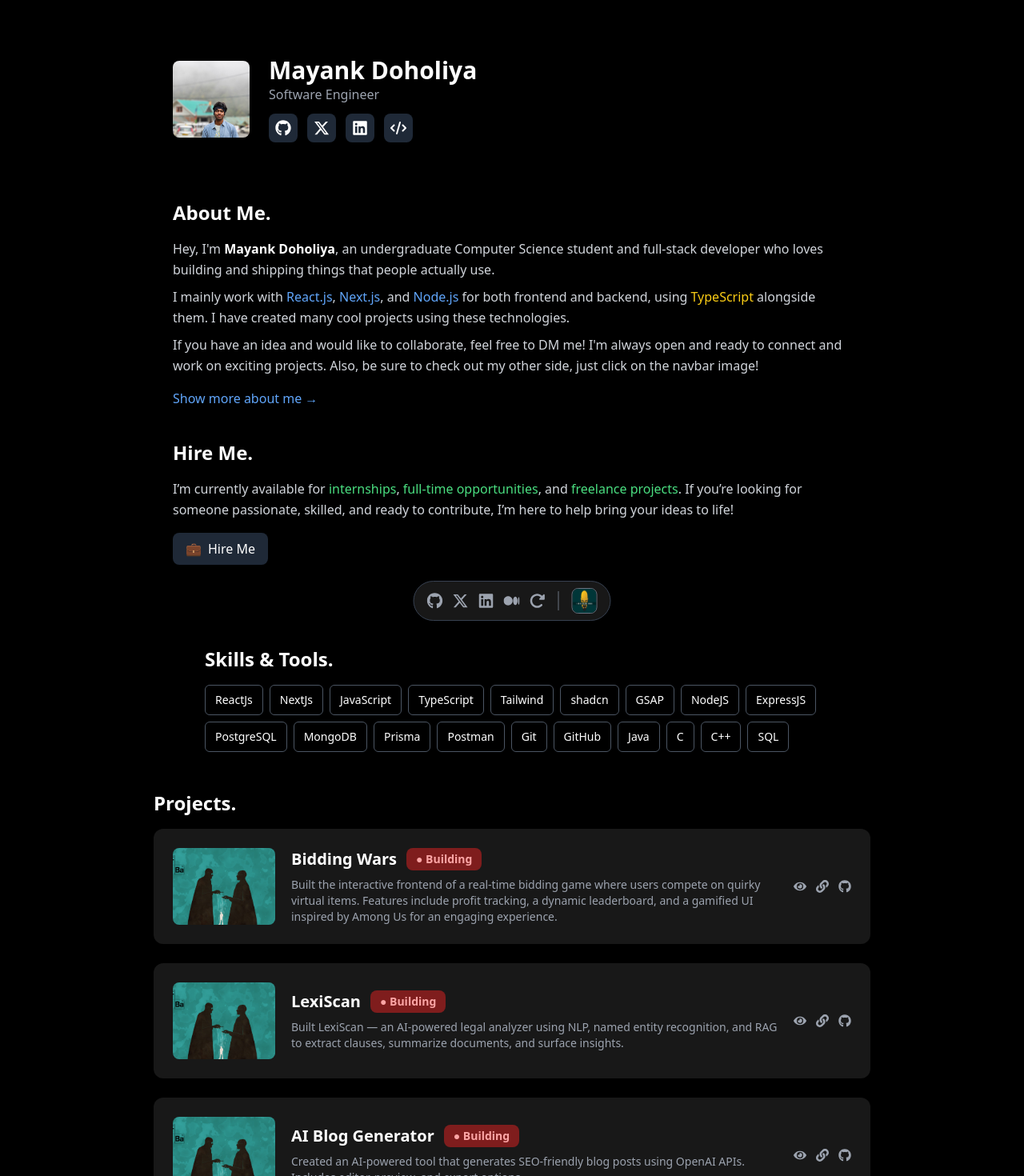
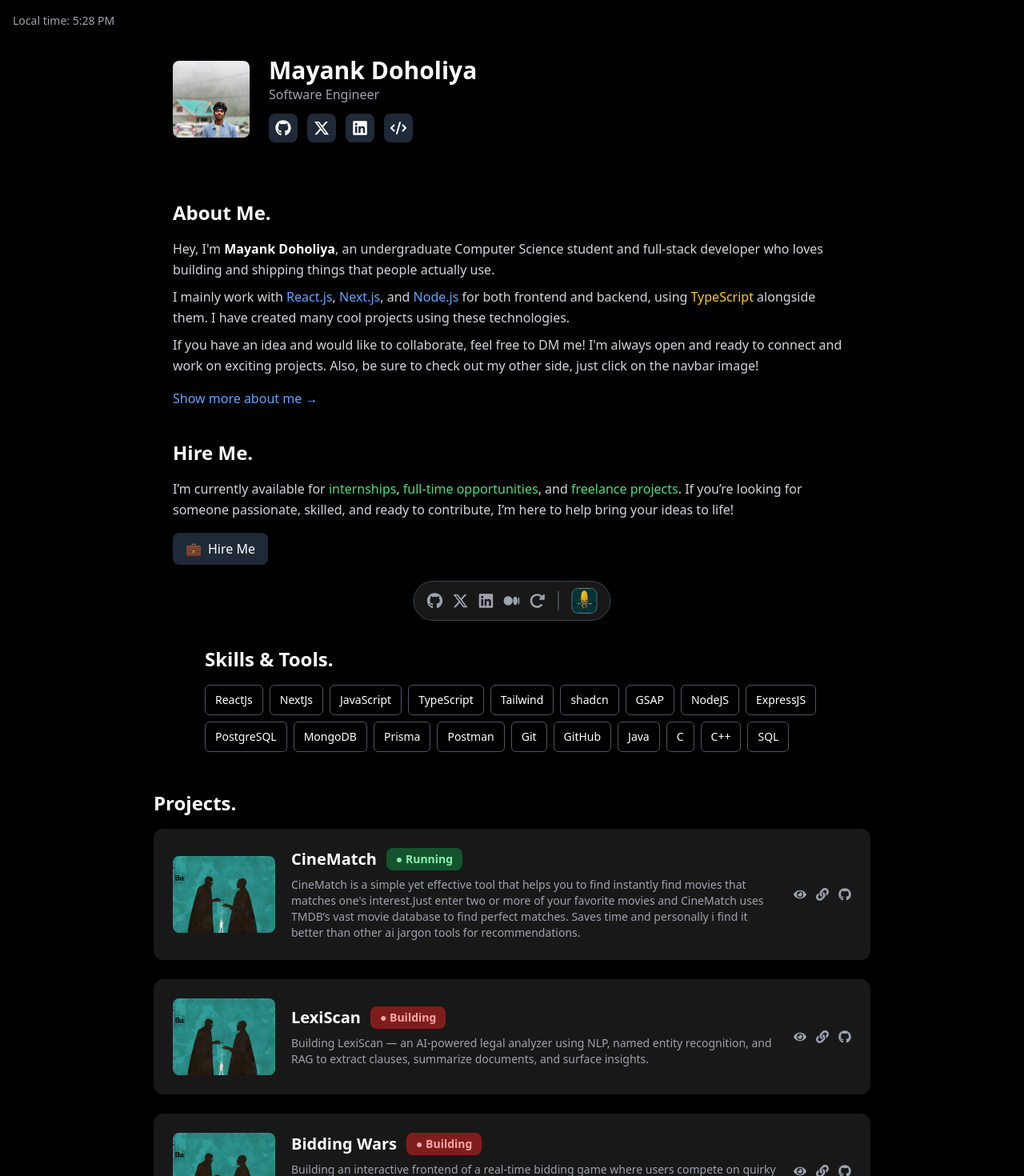
Before and after one commit to mayank543/My-portfolio, a React (Vite) app: page / in a window 1280 px wide. Shown: the top 1470 px of the page at 80% size. Built offline with nearby package versions, Linux system fonts and the light colour scheme.

Commit message:
project section

```diff
--- a/src/App.jsx
+++ b/src/App.jsx
@@ -8,12 +8,14 @@ import AboutMe from './components/AboutMe';
 import Projects from './components/Project';
 import Footer from "./components/Footer";
 import FloatingBar from "./components/FloatingBar";
-import AlternatePage from "./pages/AlternatePage"; // New page
+import AlternatePage from "./pages/AlternatePage";
+import LiveClock from "./components/LiveClock";
 
 function App() {
   return (
     <Router>
     <div className="bg-black min-h-screen text-white flex flex-col">
+      <LiveClock/>
       <Routes>
         {/* 🏠 Main Page (Includes Header) */}
         <Route path="/" element={
--- /dev/null
+++ b/src/components/LiveClock.jsx
@@ -0,0 +1,25 @@
+// src/components/LiveClock.jsx
+import { useEffect, useState } from "react";
+
+function LiveClock() {
+  const [time, setTime] = useState(new Date());
+
+  useEffect(() => {
+    const interval = setInterval(() => setTime(new Date()), 1000);
+    return () => clearInterval(interval);
+  }, []);
+
+  const formattedTime = time.toLocaleTimeString([], {
+    hour: "numeric",
+    minute: "2-digit",
+    hour12: true,
+  });
+
+  return (
+    <div className="fixed top-4 left-4 text-sm text-gray-400 z-50 font-light">
+      Local time: {formattedTime}
+    </div>
+  );
+}
+
+export default LiveClock;
--- a/src/components/Project.jsx
+++ b/src/components/Project.jsx
@@ -14,11 +14,11 @@ function Projects() {
           <img src={projectImage} alt="The Daily Crimes" className="w-32 h-24 rounded-lg object-cover" />
           <div className="flex-1">
             <h3 className="text-xl font-bold flex items-center">
-              Bidding Wars
-              <span className="ml-3 px-3 py-1 text-sm rounded-lg bg-red-900 text-red-300">● Building</span>
+              CineMatch
+              <span className="ml-3 px-3 py-1 text-sm rounded-lg bg-green-900 text-green-300">● Running </span>
             </h3>
             <p className="text-gray-400 text-sm mt-2">
-            Built the interactive frontend of a real-time bidding game where users compete on quirky virtual items. Features include profit tracking, a dynamic leaderboard, and a gamified UI inspired by Among Us for an engaging experience.
+            CineMatch is a simple yet effective tool that helps you to find instantly find movies that matches one's interest.Just enter two or more of your  favorite movies and CineMatch uses TMDB’s vast movie database to find perfect matches. Saves time and personally i find it better than other ai jargon tools for recommendations.
             </p>
           </div>
           <div className="flex space-x-3 text-gray-400">
@@ -37,7 +37,7 @@ function Projects() {
               <span className="ml-3 px-3 py-1 text-sm rounded-lg bg-red-900 text-red-300">● Building</span>
             </h3>
             <p className="text-gray-400 text-sm mt-2">
-            Built LexiScan — an AI-powered legal analyzer using NLP, named entity recognition, and RAG to extract clauses, summarize documents, and surface insights.
+            Building LexiScan — an AI-powered legal analyzer using NLP, named entity recognition, and RAG to extract clauses, summarize documents, and surface insights.
             </p>
           </div>
           <div className="flex space-x-3 text-gray-400">
@@ -52,11 +52,11 @@ function Projects() {
           <img src={projectImage} alt="AI Blog Generator" className="w-32 h-24 rounded-lg object-cover" />
           <div className="flex-1">
             <h3 className="text-xl font-bold flex items-center">
-              AI Blog Generator
+              Bidding Wars
               <span className="ml-3 px-3 py-1 text-sm rounded-lg bg-red-900 text-red-300">● Building</span>
             </h3>
             <p className="text-gray-400 text-sm mt-2">
-              Created an AI-powered tool that generates SEO-friendly blog posts using OpenAI APIs. Includes editor, preview, and export options.
+              Building an interactive frontend of a real-time bidding game where users compete on quirky virtual items. Features include profit tracking, a dynamic leaderboard, and a gamified UI inspired by Among Us for an engaging experience.
             </p>
           </div>
           <div className="flex space-x-3 text-gray-400">
```
